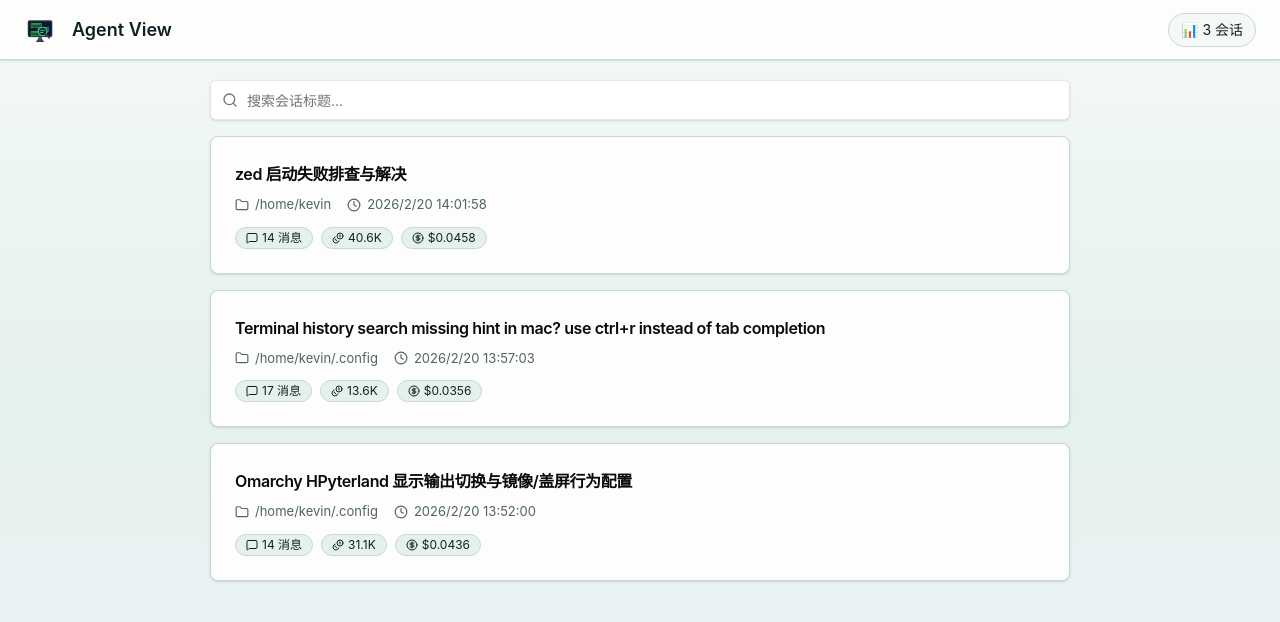
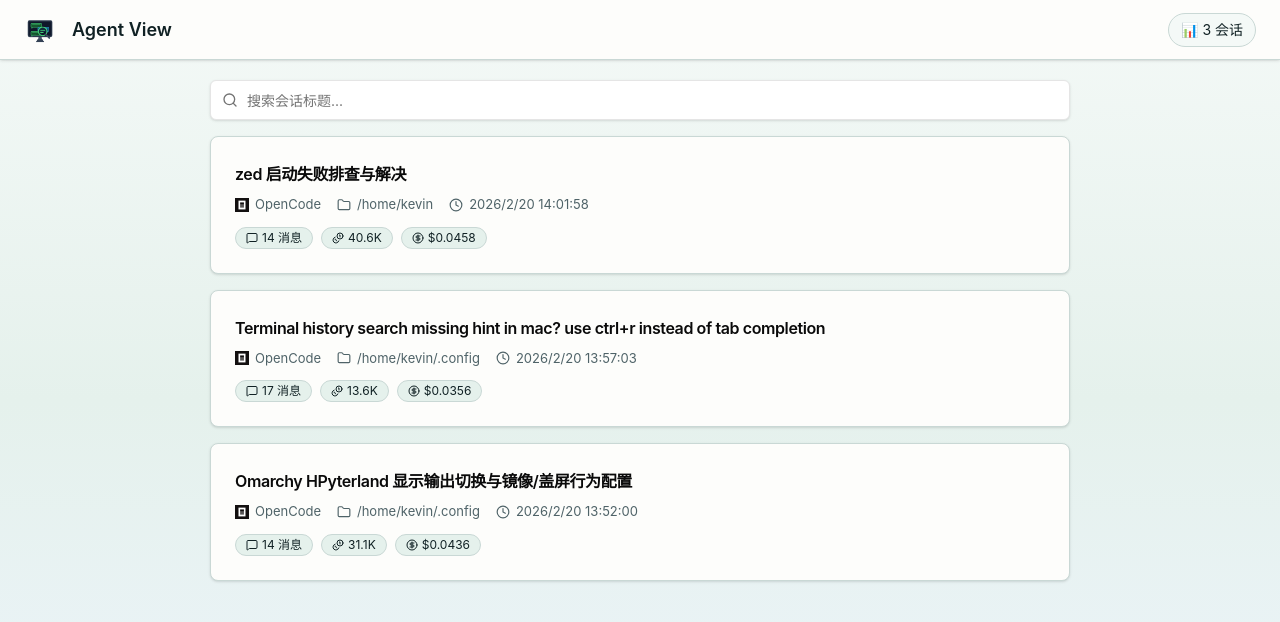
Before and after one commit to xingkaixin/agent-view, a React (Vite) app: page / in a window 1280 px wide. Shown: the top 622 px of the page. Built offline with nearby package versions, Linux system fonts and the light colour scheme.

Commit message:
feat(session-list): Add agent info and fix badge hover styles
- Display agent name and icon in session cards using ModelConfig
- Fix session sorting to properly handle Date objects
- Remove hover background color changes from badges to maintain
  consistent styling

```diff
--- a/src/components/SessionList.tsx
+++ b/src/components/SessionList.tsx
@@ -4,7 +4,8 @@ import { Session } from '../types';
 import { Card, CardHeader, CardTitle, CardContent } from './ui/card';
 import { Input } from './ui/input';
 import { Badge } from './ui/badge';
-import { Search, Folder, Clock, MessageSquare, Coins, CircleDollarSign } from 'lucide-react';
+import { Search, Folder, Clock, MessageSquare, Coins, CircleDollarSign, Bot } from 'lucide-react';
+import { ModelConfig } from '../config';
 
 interface SessionListProps {
   sessions: Session[];
@@ -15,7 +16,7 @@ export function SessionList({ sessions }: SessionListProps) {
 
   const filteredSessions = sessions
     .filter(session => session.title.toLowerCase().includes(searchQuery.toLowerCase()))
-    .sort((a, b) => b.time_created - a.time_created);
+    .sort((a, b) => new Date(b.time_created).getTime() - new Date(a.time_created).getTime());
 
   const formatTokens = (n: number) => {
     if (n >= 1000000) return (n / 1000000).toFixed(1) + 'M';
@@ -39,6 +40,9 @@ export function SessionList({ sessions }: SessionListProps) {
         {filteredSessions.map((session) => {
           const date = new Date(session.time_created).toLocaleString('zh-CN');
           const slug = session._urlSlug || session.id;
+          const agent = session._urlSlug ? session._urlSlug.split('/')[0] : 'opencode';
+          const agentName = ModelConfig.getAgentName(agent) || agent;
+          const agentIcon = ModelConfig.agents[agent.toLowerCase()]?.icon;
 
           return (
             <Link key={session.id} to={`/${slug}`} className="block focus:outline-none focus:ring-2 focus:ring-ring focus:ring-offset-2 rounded-xl">
@@ -50,17 +54,20 @@ export function SessionList({ sessions }: SessionListProps) {
                 </CardHeader>
                 <CardContent>
                   <div className="flex gap-4 text-[13px] text-[#4f6368] mb-3">
+                    <span className="flex items-center gap-1.5">
+                      {agentIcon ? <img src={agentIcon} alt={agent} className="w-3.5 h-3.5" /> : <Bot className="w-3.5 h-3.5"/>} {agentName}
+                    </span>
                     <span className="flex items-center gap-1.5"><Folder className="w-3.5 h-3.5"/> {session.directory}</span>
                     <span className="flex items-center gap-1.5"><Clock className="w-3.5 h-3.5"/> {date}</span>
                   </div>
                   <div className="flex flex-wrap gap-2 text-xs">
-                    <Badge variant="secondary" className="bg-[#e5f1ec] hover:bg-[#c9d8d5] text-[#102124] border-[#c9d8d5] font-normal rounded-full px-2.5">
+                    <Badge variant="secondary" className="bg-[#e5f1ec] text-[#102124] border-[#c9d8d5] font-normal rounded-full px-2.5 hover:bg-[#e5f1ec]">
                       <MessageSquare className="w-3 h-3 mr-1" /> {session.stats.message_count} 消息
                     </Badge>
-                    <Badge variant="secondary" className="bg-[#e5f1ec] hover:bg-[#c9d8d5] text-[#102124] border-[#c9d8d5] font-normal rounded-full px-2.5">
+                    <Badge variant="secondary" className="bg-[#e5f1ec] text-[#102124] border-[#c9d8d5] font-normal rounded-full px-2.5 hover:bg-[#e5f1ec]">
                       <Coins className="w-3 h-3 mr-1" /> {formatTokens(session.stats.total_input_tokens + session.stats.total_output_tokens)}
                     </Badge>
-                    <Badge variant="secondary" className="bg-[#e5f1ec] hover:bg-[#c9d8d5] text-[#102124] border-[#c9d8d5] font-normal rounded-full px-2.5">
+                    <Badge variant="secondary" className="bg-[#e5f1ec] text-[#102124] border-[#c9d8d5] font-normal rounded-full px-2.5 hover:bg-[#e5f1ec]">
                       <CircleDollarSign className="w-3 h-3 mr-1" /> ${session.stats.total_cost.toFixed(4)}
                     </Badge>
                   </div>
```
